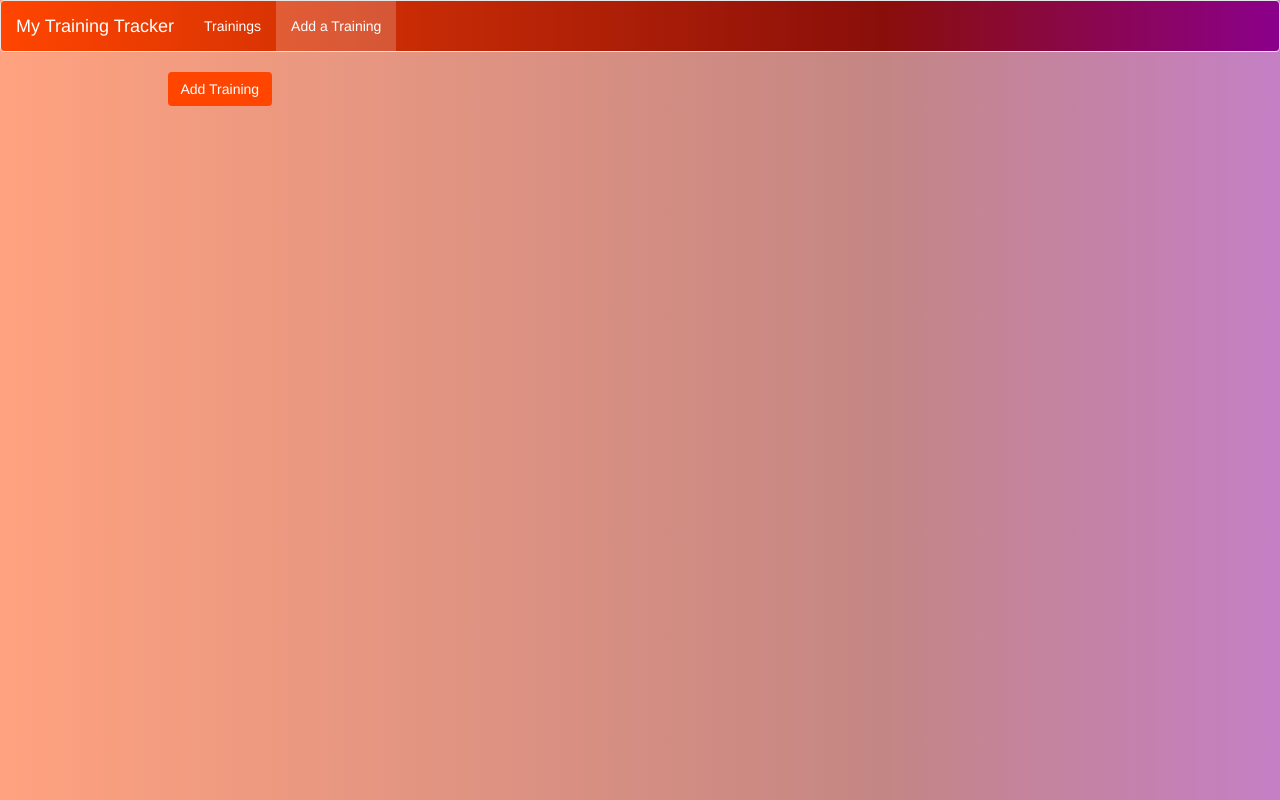
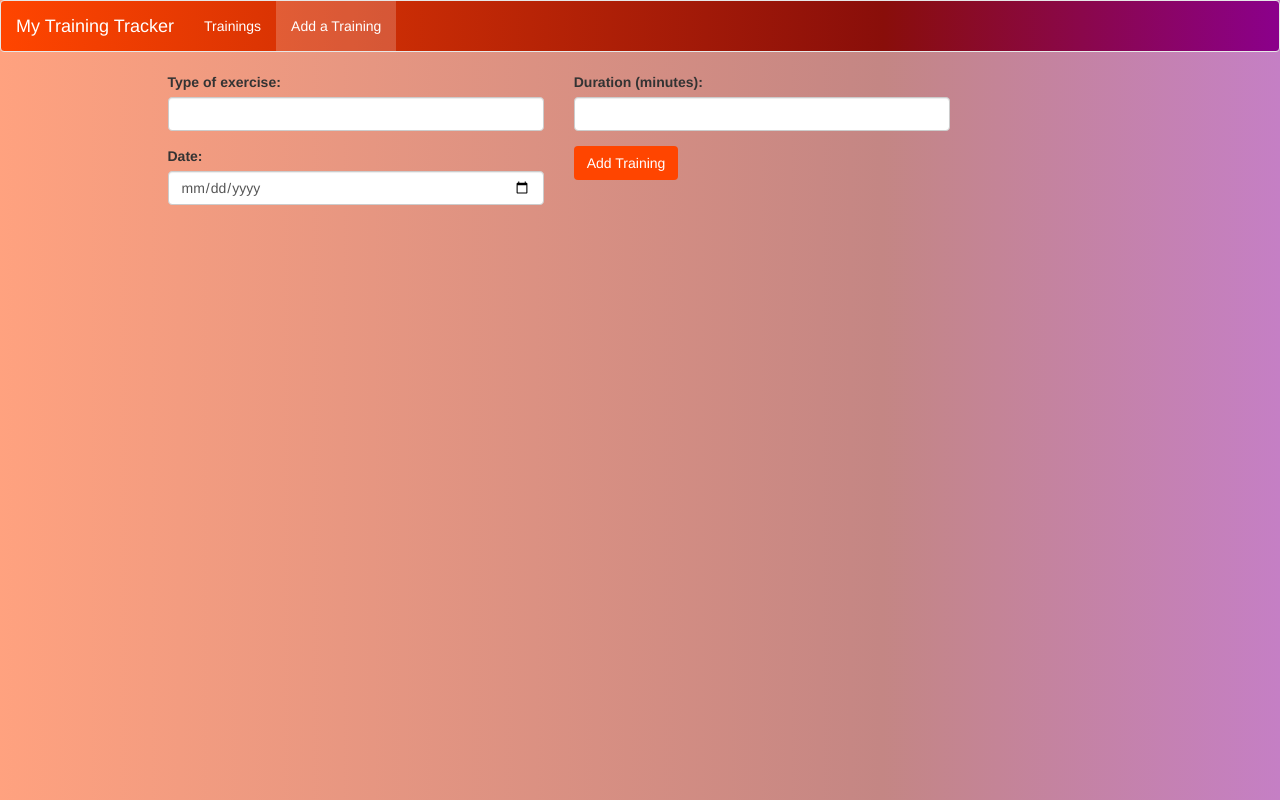
Before and after one commit to matea0/my-training-tracker, an Angular app: page /add-training in a window 1280 px wide. Built offline with nearby package versions, Linux system fonts and the light colour scheme.

Commit message:
added form

```diff
--- a/src/app/add-training/add-training.component.html
+++ b/src/app/add-training/add-training.component.html
@@ -1,5 +1,37 @@
 <div class="row">
   <div class="col-xs-12">
-    <button class="btn add-btn">Add Training</button>
+    <form (ngSubmit)="onAddTraining(f)" #f="ngForm">
+      <div class="row">
+        <div class="col-sm-5 form-group">
+          <label for="type">Type of exercise: </label>
+          <input type="text"
+                 id="type"
+                 class="form-control"
+                 name="type"
+                 ngModel
+          >
+        </div>
+        <div class="col-sm-5 form-group">
+          <label for="duration">Duration (minutes): </label>
+          <input type="number"
+                 id="duration"
+                 class="form-control"
+                 name="duration"
+                 ngModel
+          >
+        </div>
+        <div class="col-sm-5 form-group">
+          <label for="date">Date: </label>
+          <input type="date"
+                 id="date"
+                 class="form-control"
+                 name="date"
+                 ngModel>
+        </div>
+        <div class="col-sm-5 form-group">
+          <button class="btn add-btn">Add Training</button>
+        </div>
+      </div>
+    </form>
   </div>
 </div>
--- a/src/app/add-training/add-training.component.ts
+++ b/src/app/add-training/add-training.component.ts
@@ -1,4 +1,9 @@
-import { Component, OnInit } from '@angular/core';
+import {Component, OnInit} from '@angular/core';
+import {NgForm} from '@angular/forms';
+
+import {Training} from "../trainings-list/training.model";
+import {TrainingsService} from "../trainings-list/trainings.service";
+
 
 @Component({
   selector: 'app-add-training',
@@ -7,9 +12,14 @@ import { Component, OnInit } from '@angular/core';
 })
 export class AddTrainingComponent implements OnInit {
 
-  constructor() { }
+  constructor(private trainingService: TrainingsService) { }
 
   ngOnInit(): void {
   }
 
+  onAddTraining(form: NgForm) {
+    const value = form.value;
+    const newTraining = new Training(value.date, value.duration, value.type);
+    this.trainingService.addTraining(newTraining);
+  }
 }
--- a/src/app/header/header.component.html
+++ b/src/app/header/header.component.html
@@ -4,19 +4,9 @@
       <a href="#" class="navbar-brand">My Training Tracker</a>
     </div>
 
-    <div class="collapse navbar-collapse">
-      <ul class="nav navbar-nav">
-        <li routerLinkActive="my_active"><a routerLink="/trainings">Trainings</a></li>
-        <li routerLinkActive="my_active"><a routerLink="/add-training">Add a Training</a></li>
-      </ul>
-      <ul class="nav navbar-nav navbar-right">
-        <li class="dropdown">
-          <ul class="dropdown-menu">
-            <li><a href="#">Save data</a></li>
-            <li><a href="#">Fetch data</a></li>
-          </ul>
-        </li>
-      </ul>
-    </div>
+    <ul class="nav navbar-nav">
+      <li routerLinkActive="my_active"><a routerLink="/trainings">Trainings</a></li>
+      <li routerLinkActive="my_active"><a routerLink="/add-training">Add a Training</a></li>
+    </ul>
   </div>
 </nav>
--- a/src/app/trainings-list/trainings-list.component.ts
+++ b/src/app/trainings-list/trainings-list.component.ts
@@ -17,6 +17,12 @@ export class TrainingsListComponent implements OnInit {
 
   ngOnInit(): void {
     this.trainings = this.trainingService.getTrainigs();
+    this.trainingService.trainingsChanged
+      .subscribe(
+        (trainings: Training[]) => {
+        this.trainings = trainings;
+    }
+    );
   }
 
 }
--- a/src/app/trainings-list/trainings.service.ts
+++ b/src/app/trainings-list/trainings.service.ts
@@ -1,12 +1,24 @@
 import {Training} from "./training.model";
+import {EventEmitter, Injectable} from "@angular/core";
 
+@Injectable(
+  {
+    providedIn: 'root',
+  }
+)
 export class TrainingsService {
+  trainingsChanged = new EventEmitter<Training[]>();
   private trainings: Training[] = [
-    new Training('16.11.2021', 60, 'Walking'),
-    new Training('16.11.2021', 60, 'Running')
+    new Training('2021-11-16', 60, 'Walking'),
+    new Training('2021-12-23', 60, 'Running')
   ];
 
   getTrainigs() {
     return this.trainings.slice();
   }
+
+  addTraining(training: Training) {
+    this.trainings.push(training);
+    this.trainingsChanged.emit(this.trainings.slice());
+  }
 }
```
